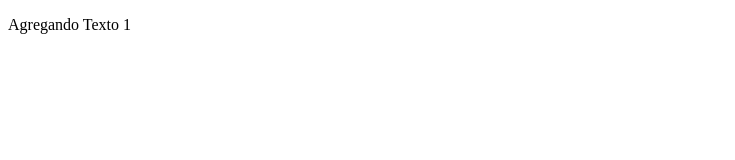
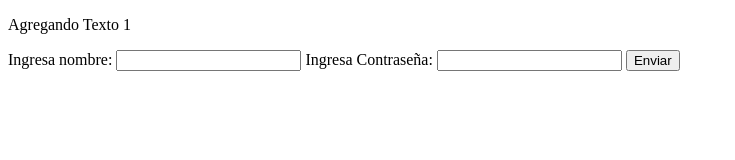
Before and after one commit to crisanrimor/pruebaGit, a plain HTML site: page index.html in a window 1280 px wide. Shown: the whole page, without its empty margins (0-735 px from the left). Drawn offline with Linux system fonts and the light colour scheme.

Commit message:
Agregando formulario registro

```diff
--- a/index.html
+++ b/index.html
@@ -8,5 +8,12 @@
 </head>
 <body>
     <p>Agregando Texto 1</p>
+    <form action="#">
+        <label for="">Ingresa nombre:</label>
+        <input type="text">
+        <label for="">Ingresa Contraseña:</label>
+        <input type="password">
+        <input type="submit" value="Enviar">
+    </form>
 </body>
 </html>
```
